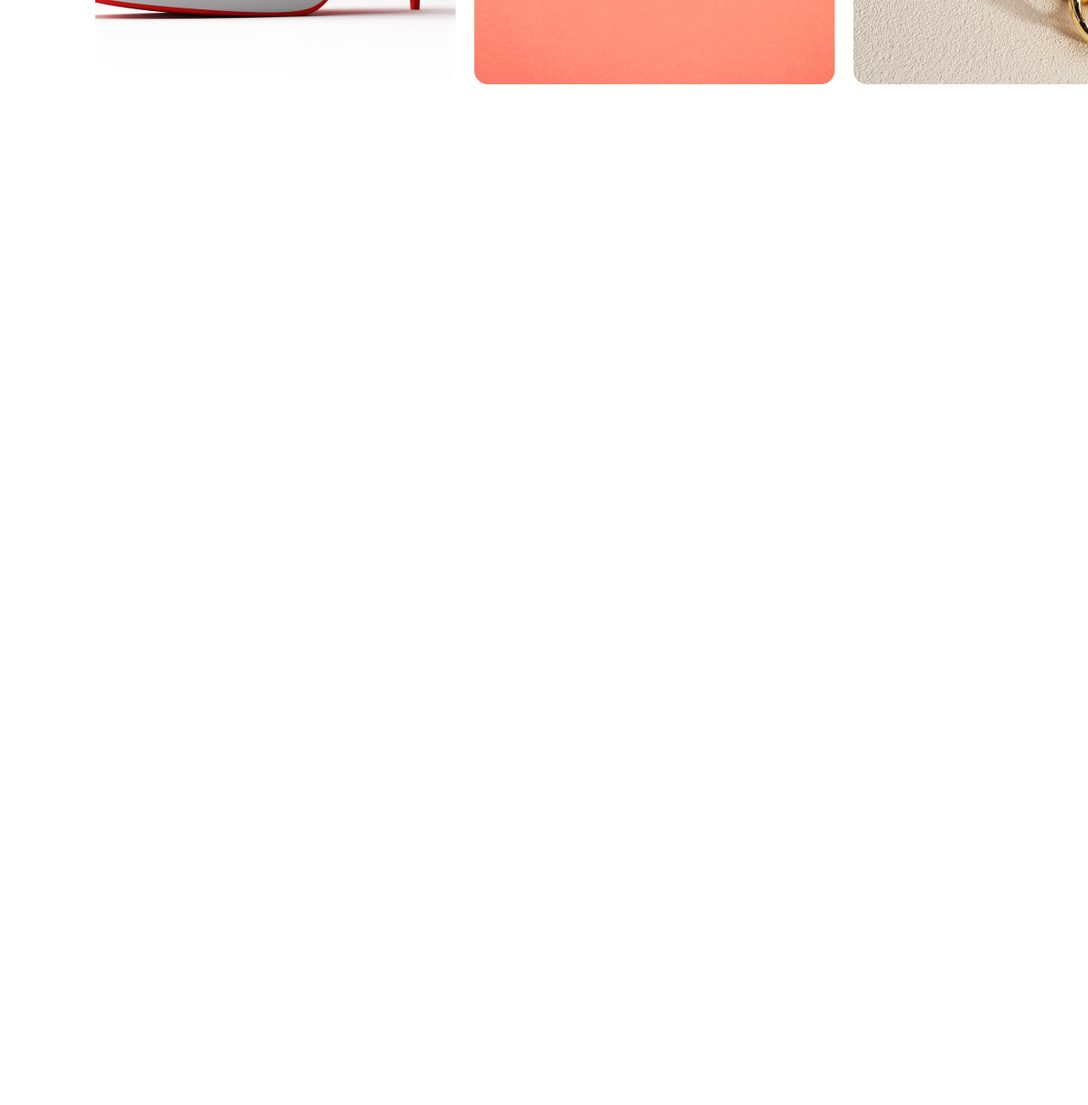
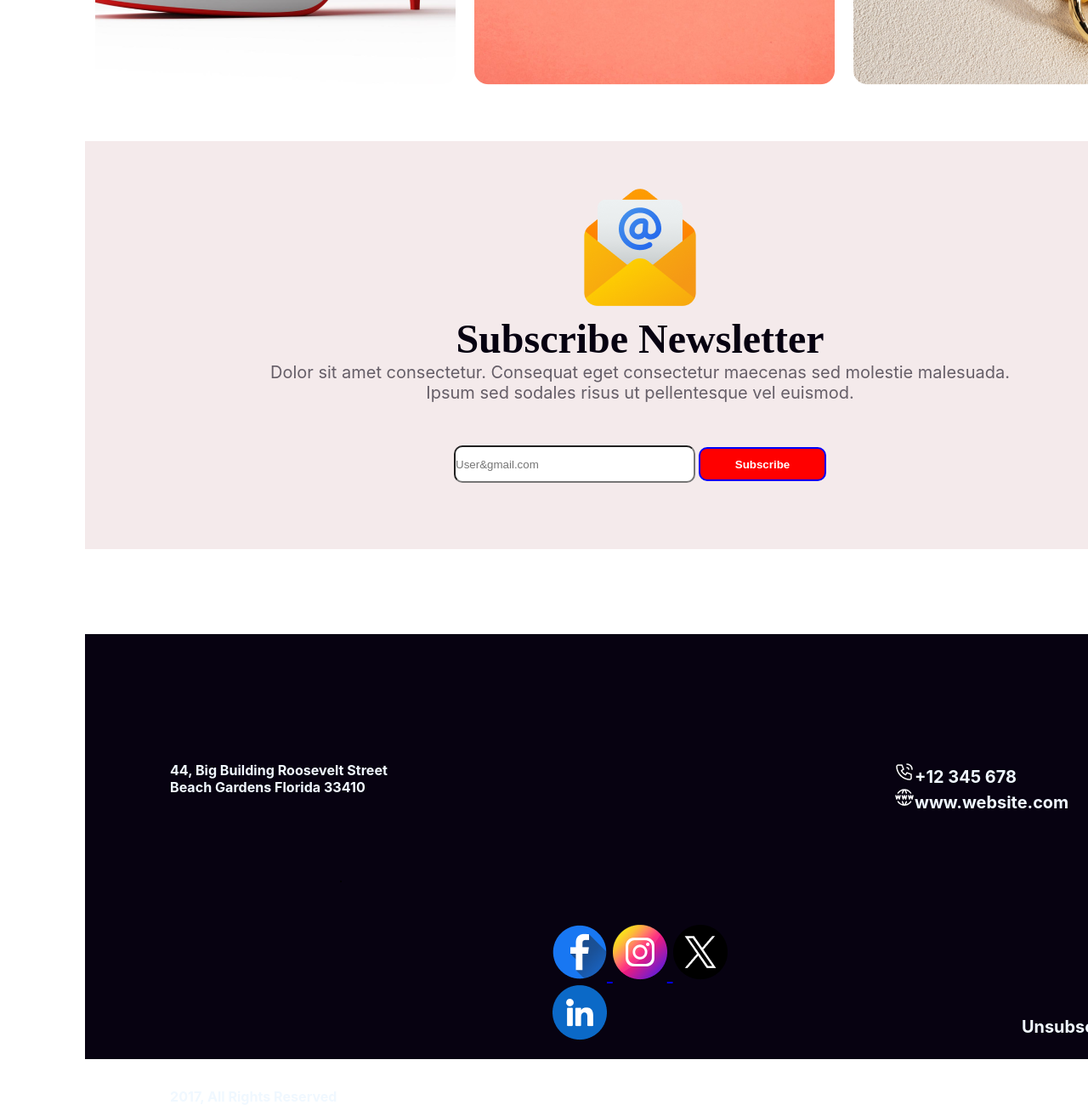
Before and after one commit to Razib-Khan/new-year-assignment1, a plain HTML site: page index.html in a window 1280 px wide. Shown: the part 4851-6151 px from the top of the page at 85% size. Before the commit the page ends 4967 px from the top, so only its background shows below. Drawn offline with Linux system fonts and the light colour scheme.

Commit message:
complete

```diff
--- a/index.html
+++ b/index.html
@@ -101,8 +101,42 @@
     </div>
 
     </section>
+    <section class="subscribe">
+        <div class="subscribe-content">
+            <img src="resources/Group 61.png" alt="">
+            <h3 class="subs-title">Subscribe Newsletter</h3>
+            <p class="subs-description">Dolor sit amet consectetur. Consequat eget consectetur maecenas sed molestie malesuada. <br> Ipsum sed sodales risus ut pellentesque vel euismod. </p>
+        </div>
+        <div class="email-box">
+            <input id="mail" type="email" placeholder="User&gmail.com">
+            <button id="sub-but" type="button">Subscribe</button>
+        </div>
+    </section>
    </main>
    <footer>
+    <div class="footer-r">
+        <h6 class="foot-r-upper">44, Big Building Roosevelt Street <br>
+            Beach Gardens Florida 33410</h6>
+            <div id="horizontal">
+
+                <hr color="black" >
+            </div>
+          <div class="foot-imag">
+            <a href="https://www.facebook.com"><img src="resources/Facebook.png" alt=""> </a>
+            <a href="https://www.instagram.com/"><img src="resources/Instagram.png" alt=""> </a>
+            <a href="https://twitter.com/?lang=en"><img src="resources/Twitter.png" alt=""> </a>
+            <a href="https://bd.linkedin.com/"><img src="resources/Linkedin.png" alt=""> </a>
+          </div>
+
+            <h6 id="foot-lower"> 2017, All Rights Reserved</h6>
+
+    </div>
+    <div class="foot-r">
+        <h5 ><img src="resources/Call.png" alt="">+12 345 678 </h5>
+        <h5 ><img src="resources/Website.png" alt="">www.website.com </h5>
+        <h5 id="foot-lower-r">Unsubscribe</h5>
+    </div>
+
 
    </footer>
 </body>
--- a/resources/style.css
+++ b/resources/style.css
@@ -275,7 +275,6 @@ line-height: 1.7;
 .portfolio
 {
     width: 1306px;
-    height: 700px;
     margin-left: 100px;
     margin-right: 100px;
     margin-top: 100px;
@@ -312,5 +311,114 @@ font-weight: 400;
 }
 .cell1:hover
 {
- border: 2px solid tomato;
+ border: 2px solid blue;
 }
+.subscribe
+{
+    width: 1306px;
+    height: 480px;
+    margin-left: 100px;
+    margin-right: 100px;
+    margin-top: 50px;
+    text-align: center;
+    background-color: rgb(244, 234, 235);
+}
+.subs-title
+{
+color: #070211;
+font-family: Merriweather;
+font-size: 48px;
+font-weight: 900;
+}
+.subscribe-content
+{
+    padding-top: 50px;
+}
+.subs-description
+{
+color: rgba(7, 2, 17, 0.60);
+font-family: Inter;
+font-size: 20px;
+
+font-weight: 400;
+}
+.email-box
+{
+    padding-top: 50px;
+}
+#mail
+{
+    width: 280px;
+    height: 40px;
+    border-radius: 10px;
+    padding-right: 0px;
+}
+#sub-but
+{
+  width: 150px;
+  height: 40px;
+  background-color: #F00;
+  border: 2px solid blue;
+  border-radius: 10px;
+  color: white;
+  font-weight: 700;
+  padding-left: 0px;
+}
+footer
+{
+    max-width: 1306px;
+    height: 500px;
+    background-color: #070211;
+    margin-left: 100px;
+    margin-top: 100px;
+    color: aliceblue;
+    font-family: Inter;
+    font-size: 24px;
+    display: flex;
+}
+a:hover
+{
+    background-color: whitesmoke;
+    border: 2px solid tomato;
+}
+.foot-r-upper
+{
+    padding-left: 100px;
+    padding-top: 150px;
+    padding-bottom: 100px;
+}
+.foot-imag
+{
+    padding-left: 550px;
+    padding-top: 50px;
+}
+hr
+{
+    background-color: blue;
+}
+#foot-lower
+{
+    padding-left: 100px;
+    padding-top: 50px;
+}
+#horizontal
+{
+    padding-left: 300px;
+    padding-right: 500px;
+
+}
+#horizontal:hover
+{
+    background-color: blue;
+
+}
+.foot-r
+{
+    padding-top: 150px;
+    padding-left: 150px;
+}
+#foot-lower-r
+{
+    padding-left: 150px;
+    padding-top: 240px;
+}
```
